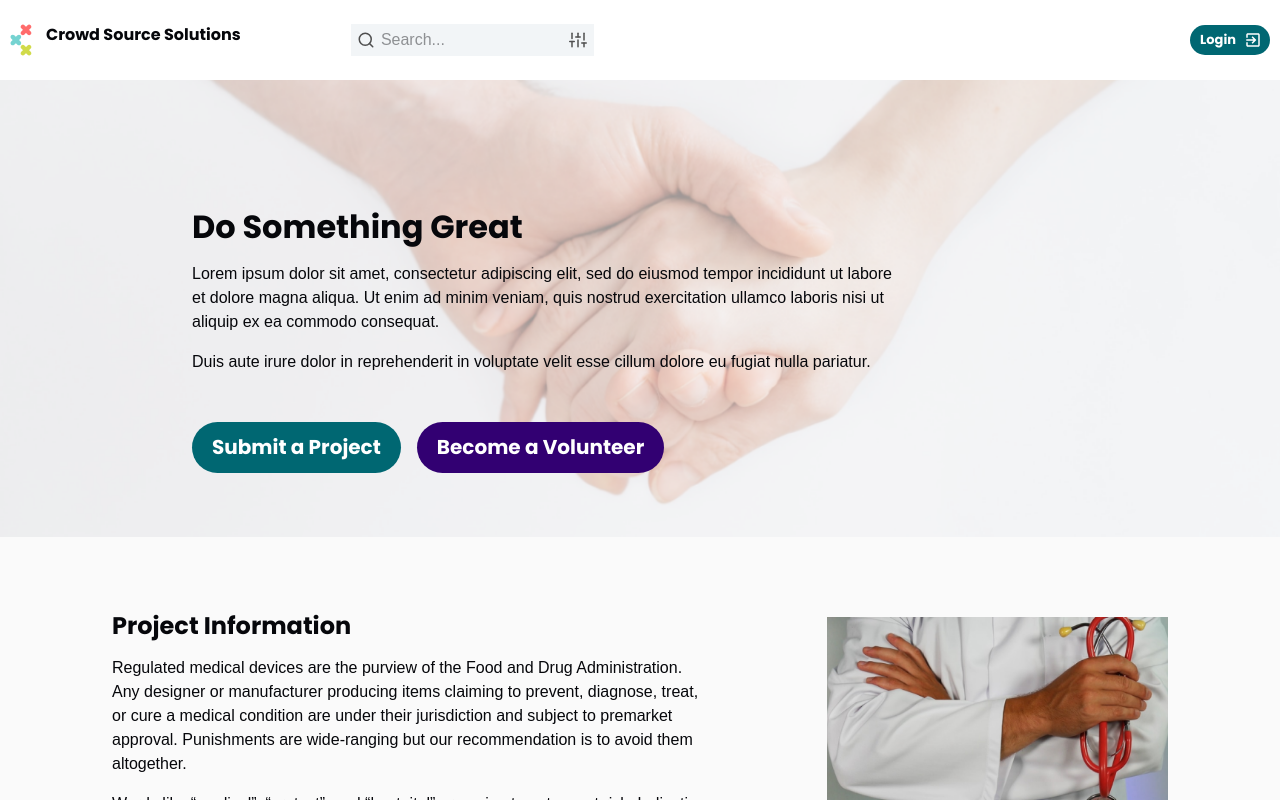
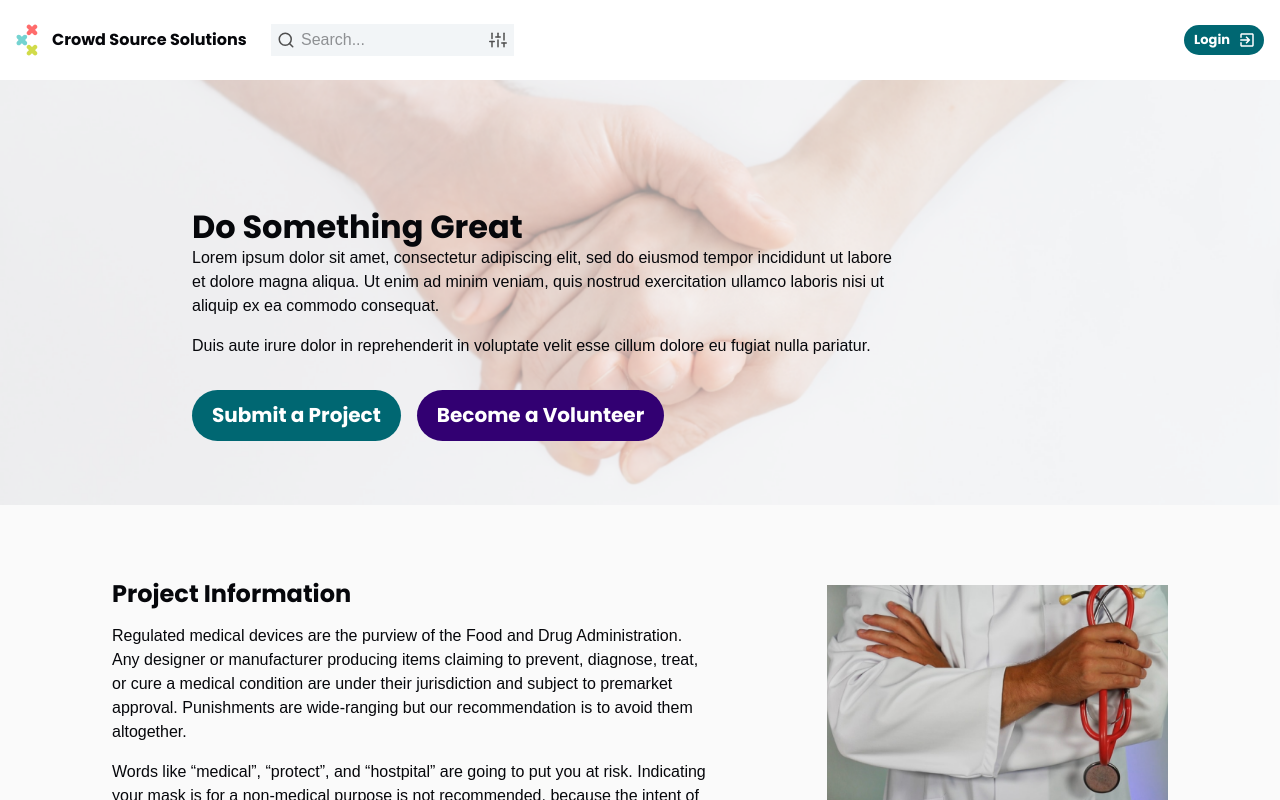
Before and after one commit to crowdsourcemedical/volunteer-database, a React (Create React App) app in the folder frontend/: page / in a window 1280 px wide. Shown: the top 800 px of the page. Built offline with nearby package versions, Linux system fonts and the light colour scheme; a web font is replaced by a local one.

Commit message:
SearchBar now implemented as button for sm and xs screen sizes. - Also restyled Header to better fit the search bar and logo - Changed MobileSearch to SearchBar which now takes a mobile flag prop

```diff
--- a/frontend/src/components/Header.jsx
+++ b/frontend/src/components/Header.jsx
@@ -4,19 +4,27 @@ import ExitToAppIcon from '@material-ui/icons/ExitToApp';
 import { makeStyles } from '@material-ui/core/styles';
 import Logo from '../images/crowd-source-logo.svg';
 import LoginForm from './Forms/LoginForm';
-import Searchbar from './Search/MobileSearch';
+import SearchBar from './Search/SearchBar';
 
-const useStyles = makeStyles(() => ({
+const useStyles = makeStyles((theme) => ({
   root: {
     flexGrow: 1,
     backgroundColor: 'white',
     height: 80,
   },
-  logo: {
-    paddingLeft: 10,
+  rightNav: {
+    paddingRight: theme.spacing(2),
+    flexFlow: 'row nowrap',
   },
-  login: {
-    paddingRight: 10,
+  leftNav: {
+    flexFlow: 'row nowrap',
+  },
+  logoContainer: {
+    paddingLeft: theme.spacing(2),
+    flexFlow: 'row nowrap',
+  },
+  searchBarContainer: {
+    paddingLeft: theme.spacing(3),
   },
 }));
 
@@ -26,24 +34,28 @@ const Header = () => {
 
   return (
     <Grid container className={classes.root} justify="center" alignItems="center">
-      <Grid container xs={6}>
-        <Grid item sm={12} md={6}>
-          <Grid container className={classes.logo}>
+      <Grid container xs={6} md={8}>
+        <Grid container className={classes.leftNav}>
+          <Grid item>
+            <Grid container className={classes.logoContainer} alignItems="center">
               <img src={Logo} alt="crowd source medical logo" />
               <Typography variant="h5" className={classes.logoText}>
                 Crowd Source Solutions
               </Typography>
             </Grid>
           </Grid>
-        <Grid item xs={6}>
+          <Grid item>
+            <div className={classes.searchBarContainer}>
               <Hidden smDown>
-            <Searchbar />
+                <SearchBar />
               </Hidden>
+            </div>
           </Grid>
         </Grid>
-      <Grid container xs={6} justify="flex-end" className={classes.login}>
+      </Grid>
+      <Grid container xs={6} md={4} justify="flex-end" className={classes.rightNav}>
         <Hidden mdUp>
-          <Searchbar mobile />
+          <SearchBar mobile />
         </Hidden>
         {loginIsOpen ? (
           <Avatar alt="Remy Sharp" src="https://material-ui.com/static/images/avatar/1.jpg" className={classes.large} />
--- a/frontend/src/components/Search/MobileSearch.jsx
+++ b/frontend/src/components/Search/SearchBar.jsx
@@ -1,4 +1,5 @@
 import React, { useState } from 'react';
+import PropTypes from 'prop-types';
 import clsx from 'clsx';
 import { makeStyles } from '@material-ui/core/styles';
 import { Grid, InputBase } from '@material-ui/core/';
@@ -20,6 +21,24 @@ const useStyles = makeStyles((theme) => ({
     display: 'flex',
     flexFlow: 'column nowrap',
   },
+  mobileContainer: {
+    display: 'flex',
+    justifyContent: 'center',
+    padding: theme.spacing(0, 2),
+    opacity: 0,
+    position: 'absolute',
+    left: '0%',
+    width: '100%',
+    visibility: 'hidden',
+    height: 80,
+    transition: theme.transitions.create(['left', 'opacity', 'visibility'], {
+      easing: theme.transitions.easing.easeIn,
+      duration: theme.transitions.duration.enteringScreen,
+    }),
+  },
+  mobileSearchButton: {
+    padding: theme.spacing(0, 2),
+  },
   searchHead: {
     display: 'flex',
     flexFlow: 'row nowrap',
@@ -30,6 +49,9 @@ const useStyles = makeStyles((theme) => ({
     backgroundColor: theme.overrides.MuiFilledInput.root.backgroundColor,
     marginRight: theme.spacing(2),
     maxWidth: '100%',
+  },
+  mobileInputContainer: {
+    height: 40,
   },
   input: {
     borderRadius: 4,
@@ -54,12 +76,13 @@ const useStyles = makeStyles((theme) => ({
   searchOutput: {
     width: '100%',
     backgroundColor: 'white',
+    paddingTop: theme.spacing(0.5),
     opacity: 0,
     position: 'absolute',
     left: 0,
-    top: 50,
+    top: 75,
     visibility: 'hidden',
-    transition: theme.transitions.create(['width', 'left', 'opacity', 'visibility'], {
+    transition: theme.transitions.create(['left', 'opacity', 'visibility'], {
       easing: theme.transitions.easing.easeIn,
       duration: theme.transitions.duration.enteringScreen,
     }),
@@ -67,8 +90,9 @@ const useStyles = makeStyles((theme) => ({
   show: {
     zIndex: 1,
     opacity: 1,
+    left: 0,
     visibility: 'visible',
-    transition: theme.transitions.create(['width', 'left', 'opacity', 'visibility'], {
+    transition: theme.transitions.create(['left', 'opacity', 'visibility'], {
       easing: theme.transitions.easing.easeIn,
       duration: theme.transitions.duration.enteringScreen,
     }),
@@ -86,7 +110,7 @@ fakeSearchData.people.fill({
   location: 'New York, USA',
 });
 
-const MobileSearch = () => {
+const SearchBar = ({ mobile }) => {
   const classes = useStyles();
   const [isSearching, setIsSearching] = useState(false);
   const [inputText, setInputText] = useState('');
@@ -118,7 +142,12 @@ const MobileSearch = () => {
 
   return (
     <div className={classes.root}>
-      <div className={clsx(classes.container, classes.show)}>
+      {mobile && (
+        <div className={classes.mobileSearchButton} onClick={() => onSelect()}>
+          <Search size={18} />
+        </div>
+      )}
+      <div className={clsx(classes.container, mobile && classes.mobileContainer, isSearching && classes.show)}>
         <div className={classes.searchHead}>
           <Grid
             container
@@ -126,7 +155,7 @@ const MobileSearch = () => {
             alignContent="center"
             justify="space-evenly"
             variant="fill"
-            className={clsx(classes.inputContainer)}
+            className={clsx(classes.inputContainer, mobile && classes.mobileInputContainer)}
           >
             <Grid item className={classes.searchIcon}>
               <Search size={18} />
@@ -147,9 +176,11 @@ const MobileSearch = () => {
               <Sliders size={18} />
             </Grid>
           </Grid>
-          <div className={classes.cancelSearchIcon} onClick={onCancel}>
-            {isSearching && <X size={24} />}
-          </div>
+          {isSearching && mobile && (
+            <div className={classes.cancelSearchIcon} onClick={onCancel}>
+              <X size={24} />
+            </div>
+          )}
         </div>
         <div className={clsx(classes.searchOutput, showOutput && classes.show)}>
           <Filters />
@@ -160,4 +191,12 @@ const MobileSearch = () => {
   );
 };
 
-export default MobileSearch;
+SearchBar.propTypes = {
+  mobile: PropTypes.bool,
+};
+
+SearchBar.defaultProps = {
+  mobile: false,
+};
+
+export default SearchBar;
--- a/frontend/src/pages/home.jsx
+++ b/frontend/src/pages/home.jsx
@@ -47,7 +47,7 @@ const HomePage = () => {
     <Box className={classes.root}>
       <Grid container direction="column" spacing={0}>
         <Grid item className={classes.topHalf}>
-          <Grid container direction="column" className={classes.topTextContainer} spacing={2}>
+          <Grid container direction="column" className={classes.topTextContainer} spacing={0}>
             <Grid item>
               <Typography variant="h2" color="textPrimary">
                 Do Something Great
```
Lines whose indentation alone changed are shown as unchanged.
